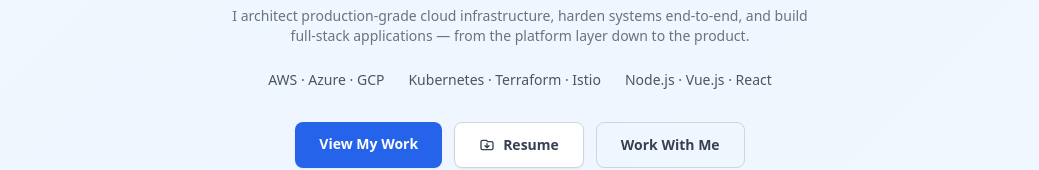
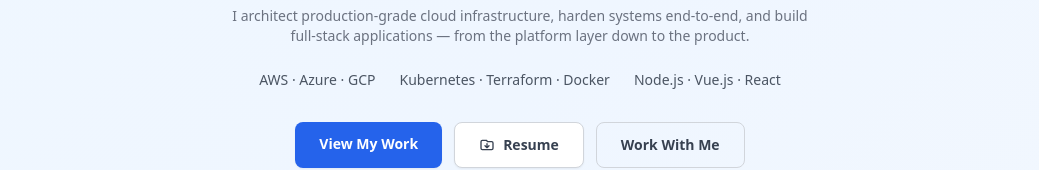
Before and after one commit to AbdurRehman924/Personal-Portfolio, a React (Create React App) app: page / in a window 1280 px wide. Shown: the part 511-681 px from the top of the page, without its empty margins (120-1159 px from the left). Built offline with nearby package versions, Linux system fonts and the light colour scheme.

Commit message:
refactor(hero): update credibility bar to Kubernetes · Terraform · Docker

```diff
--- a/src/components/Hero.jsx
+++ b/src/components/Hero.jsx
@@ -42,7 +42,7 @@
 
         {/* Credibility bar */}
         <div className="flex items-center justify-center gap-6 mb-8 flex-wrap">
-          {["AWS · Azure · GCP", "Kubernetes · Terraform · Istio", "Node.js · Vue.js · React"].map((item, i) => (
+          {["AWS · Azure · GCP", "Kubernetes · Terraform · Docker", "Node.js · Vue.js · React"].map((item, i) => (
             <span key={i} className="text-sm text-gray-600 font-medium">{item}</span>
           ))}
         </div>
```
